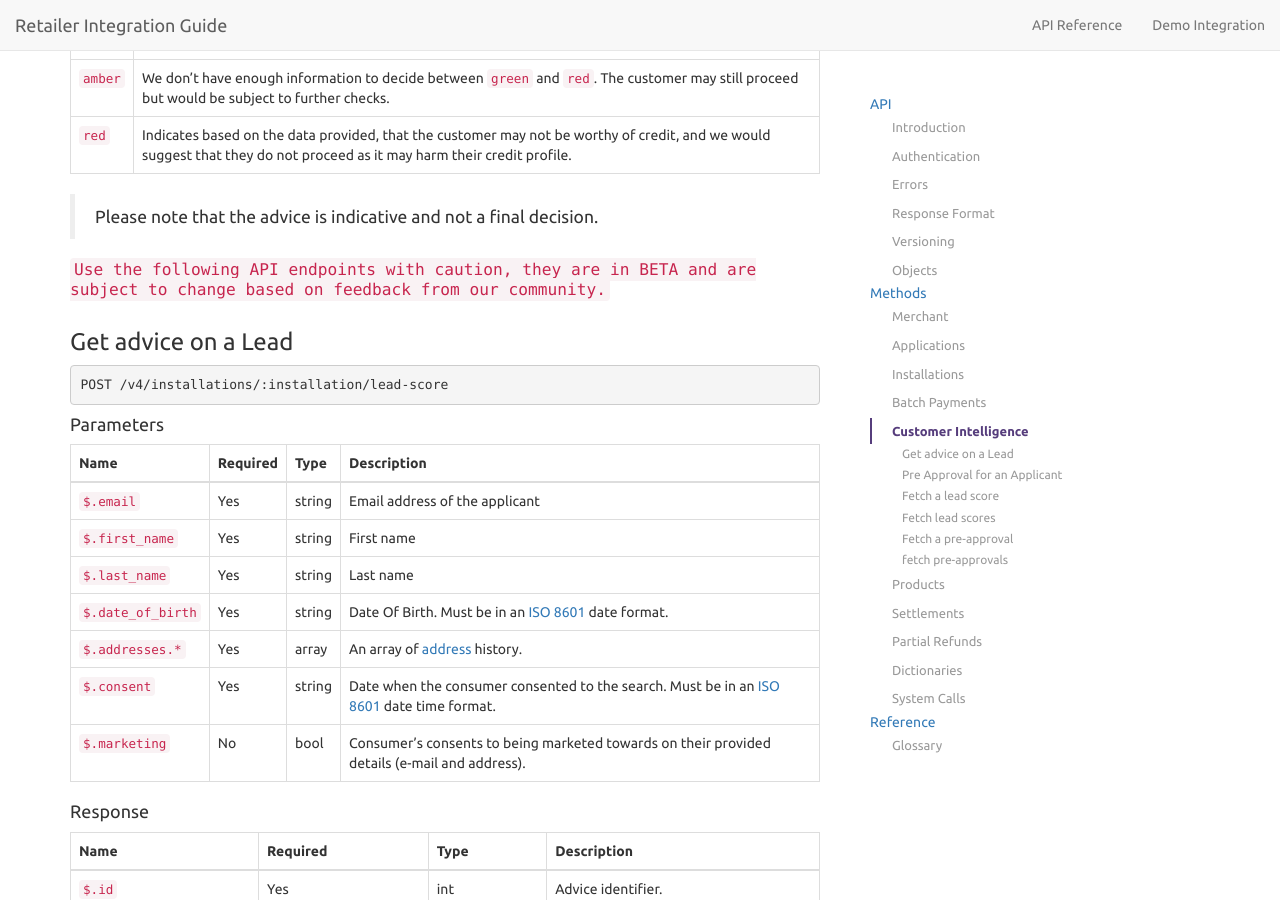
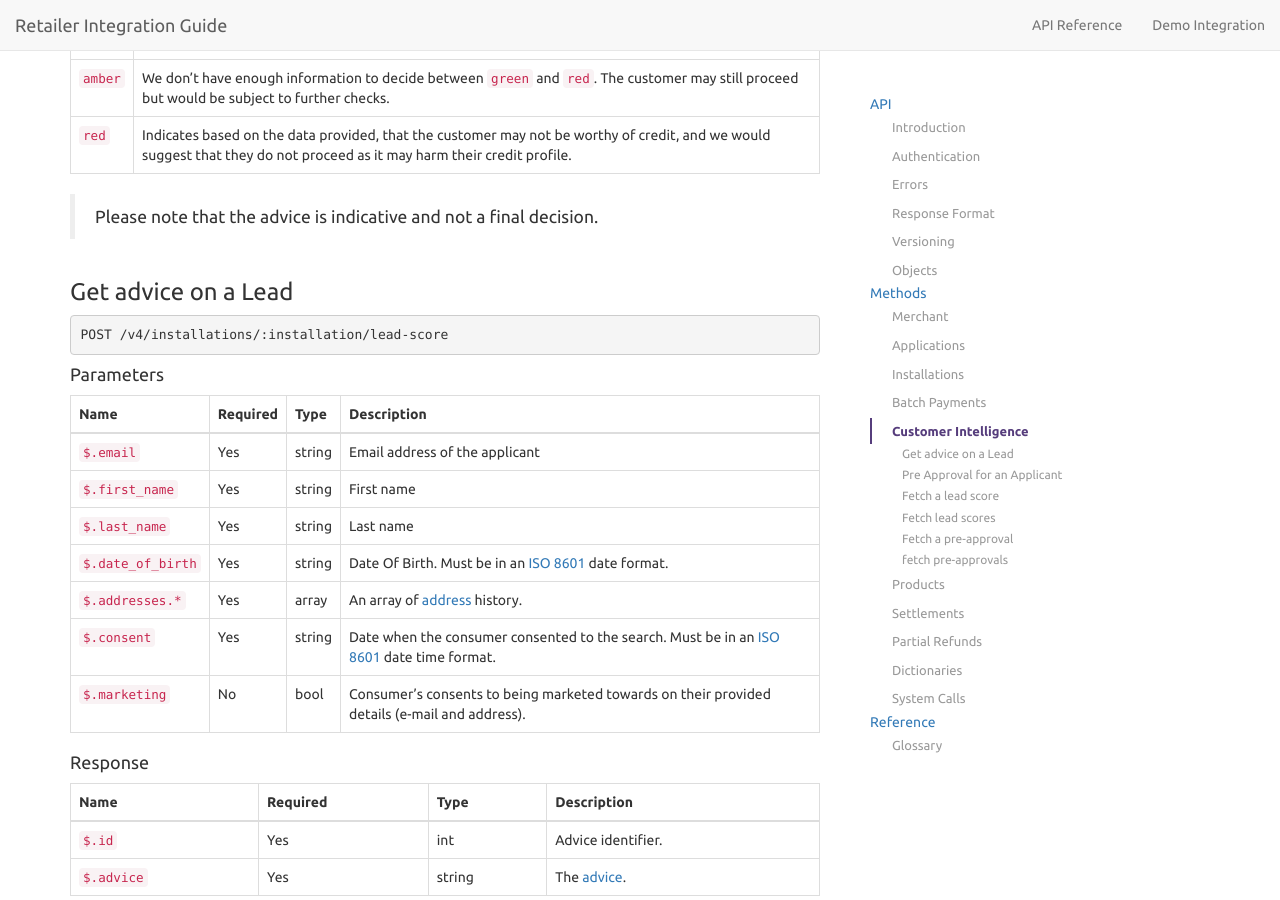
Before and after one commit to PayBreak/retailer-integration-guide, a Jekyll site: the page built from api/index.md, in a window 1280 px wide and 900 px high, scrolled down 29541 px. Built offline with Jekyll 4.4.1, drawn with Linux system fonts in a browser that asks for light colours; nearby versions of some CDN libraries; Markdown is read by kramdown in place of the engine named in the settings; our own code applies the rules of GitHub Pages for plain Markdown files.

Commit message:
Remove beta wording

```diff
--- a/_includes/v4/customer-intelligence.md
+++ b/_includes/v4/customer-intelligence.md
@@ -20,8 +20,6 @@ value | description
 `red` | Indicates based on the data provided, that the customer may not be worthy of credit, and we would suggest that they do not proceed as it may harm their credit profile.
 
 > Please note that the advice is indicative and not a final decision.
-
-#### `Use the following API endpoints with caution, they are in BETA and are subject to change based on feedback from our community.`
 
 ### Get advice on a Lead
 
```
